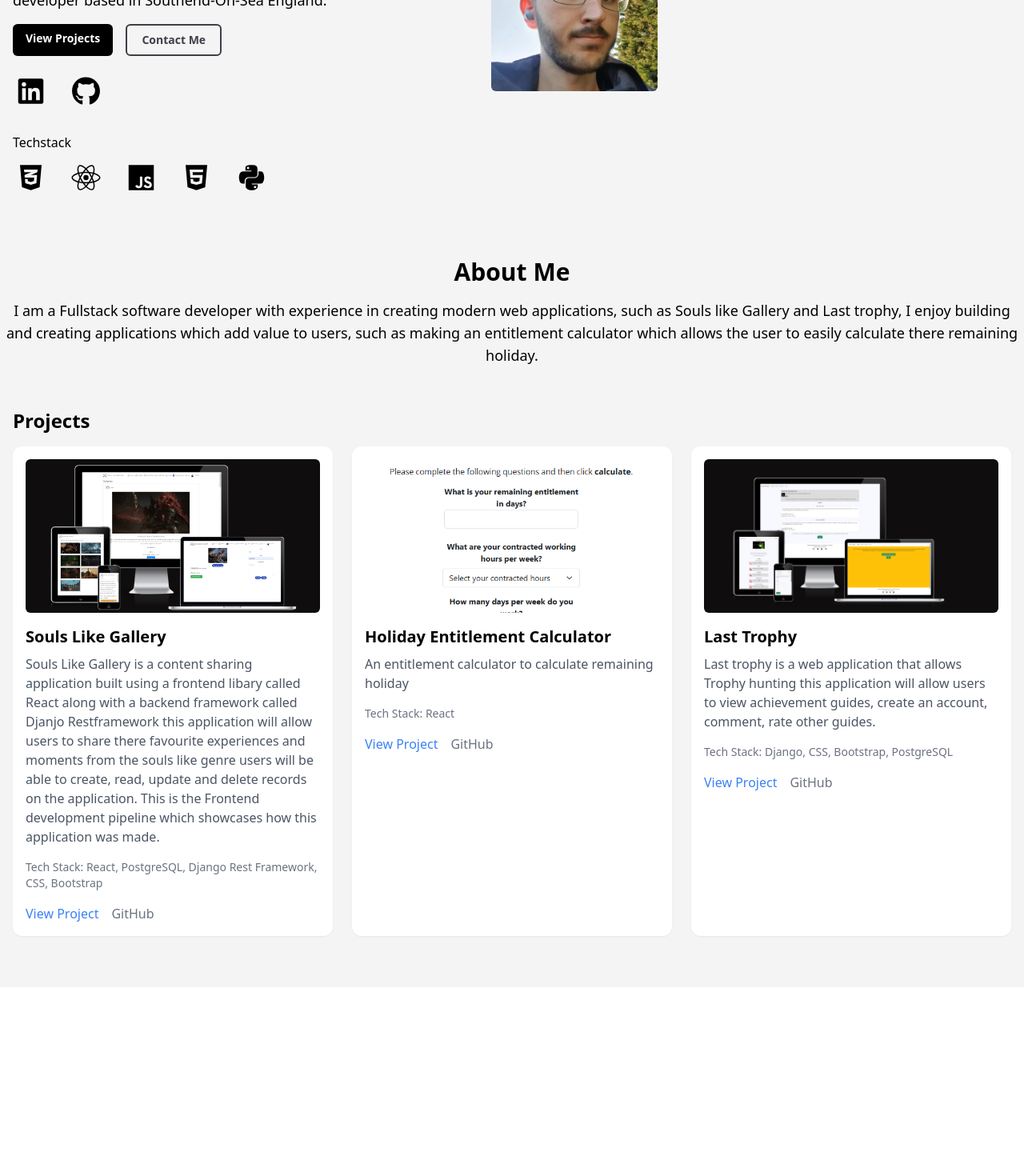
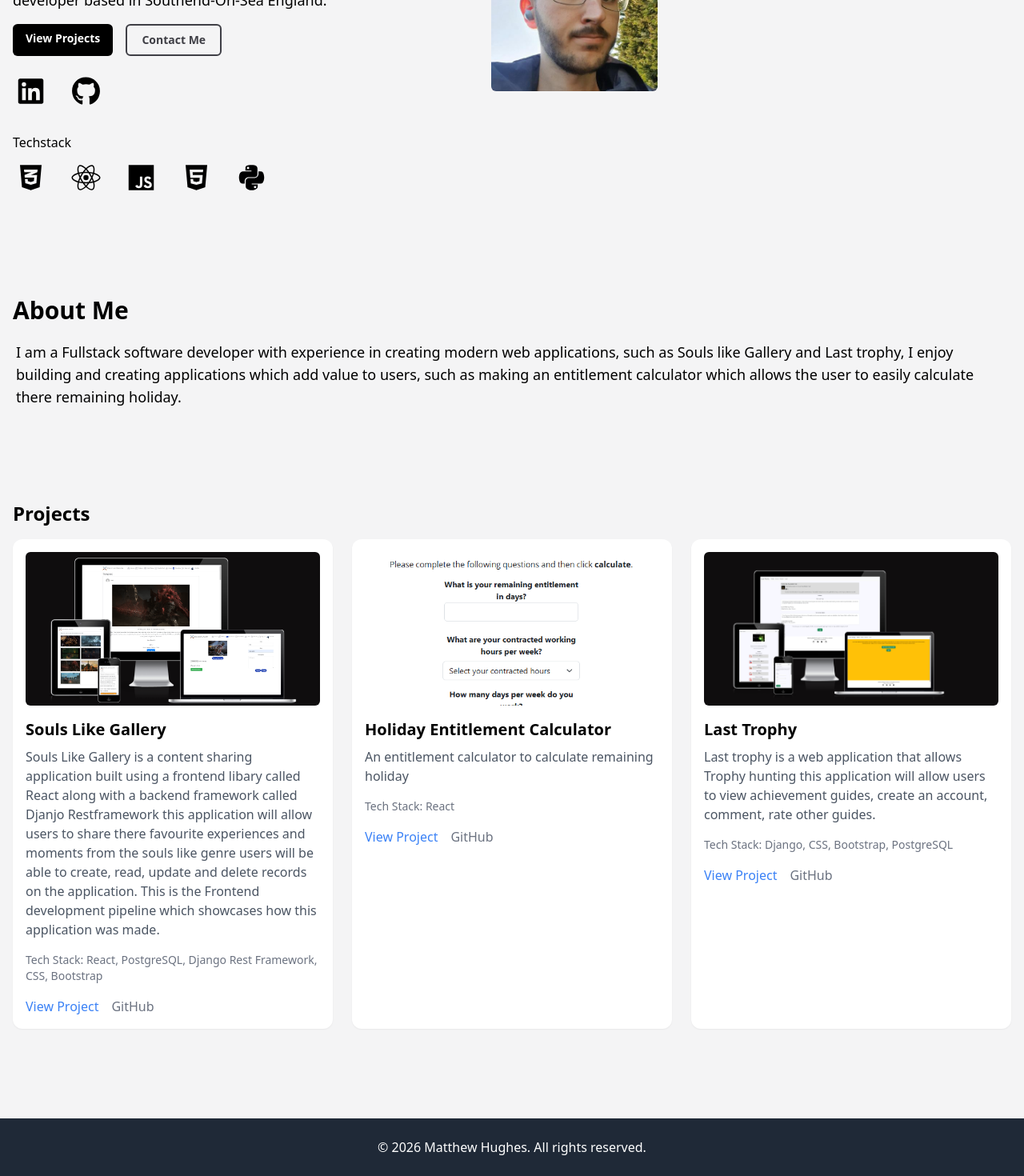
Before and after one commit to mattthughes/portfolio-app, a React (Vite) app: page / in a window 1280 px wide. Shown: the part 222-1692 px from the top of the page at 80% size. Before the commit the page ends 1456 px from the top, so only its background shows below. Built offline with nearby package versions, Linux system fonts and the light colour scheme.

Commit message:
Added footer and about section styling

```diff
--- a/src/pages/home/About.jsx
+++ b/src/pages/home/About.jsx
@@ -3,13 +3,15 @@ import "../../index.css";
 
 const About = () => {
     return (
-        <div id="about" className= "flex flex-col items-center gap-10 lg:gap-3">
+        <section id="about" className= "pt-12 pb-16">
+        <div id="about" className= "max-w-7xl mx-auto px-4">
             <h3 className="text-3xl font-bold">About Me</h3>
-            <p className="text-lg text-center p-1">
+            <p className="text-lg p-1 mt-4">
                 I am a Fullstack software developer with experience in creating modern web applications, such as Souls like Gallery and Last trophy, I enjoy building and creating applications which add value to users,
                 such as making an entitlement calculator which allows the user to easily calculate there remaining holiday.
             </p>
         </div>
+        </section>
     )
 }
 
--- a/src/pages/home/Home.jsx
+++ b/src/pages/home/Home.jsx
@@ -94,6 +94,13 @@ const Home = () => {
             </section>
             <About/>
             <Projects />
+            <footer className="bg-gray-800 text-white py-6 mt-12">
+                <div className="max-w-7xl mx-auto px-4">
+                    <p className="text-center">
+                        &copy; {new Date().getFullYear()} Matthew Hughes. All rights reserved.
+                    </p>
+                </div>
+            </footer>
         </>
     );
 };
```
